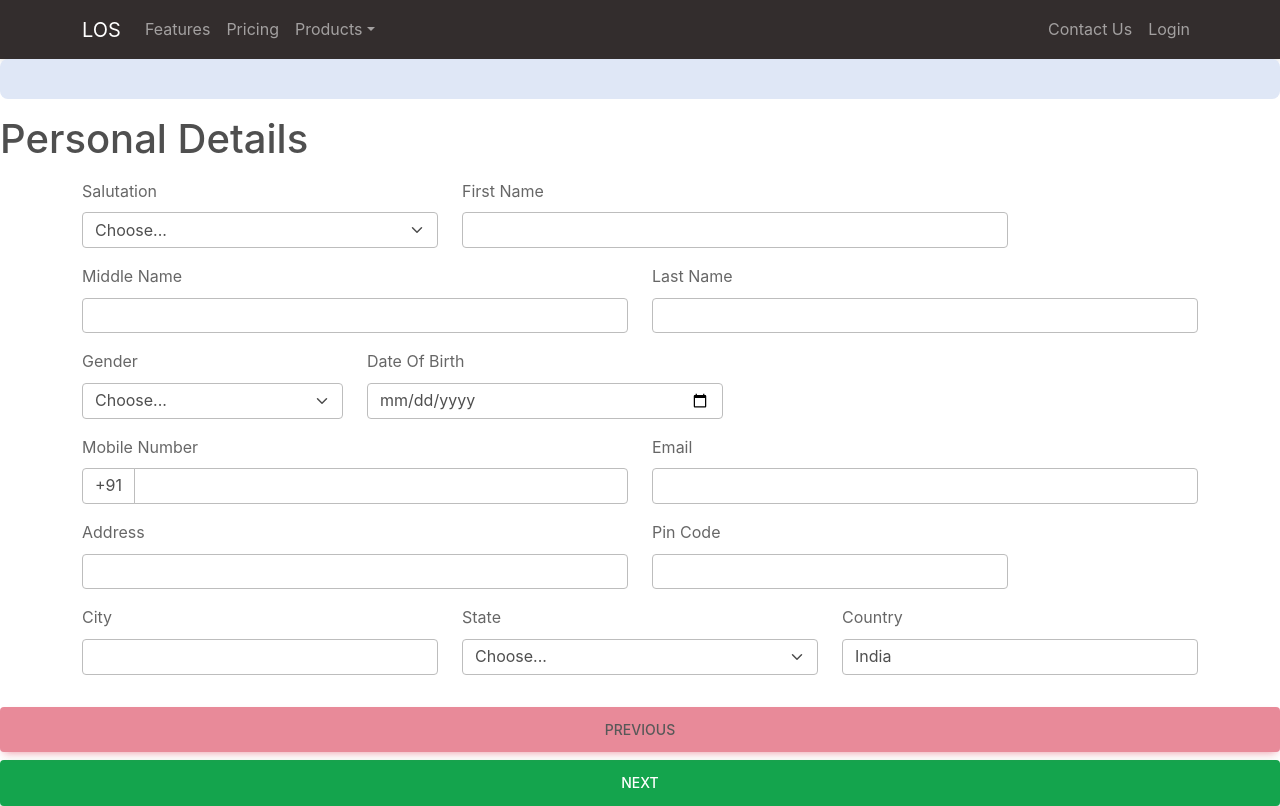
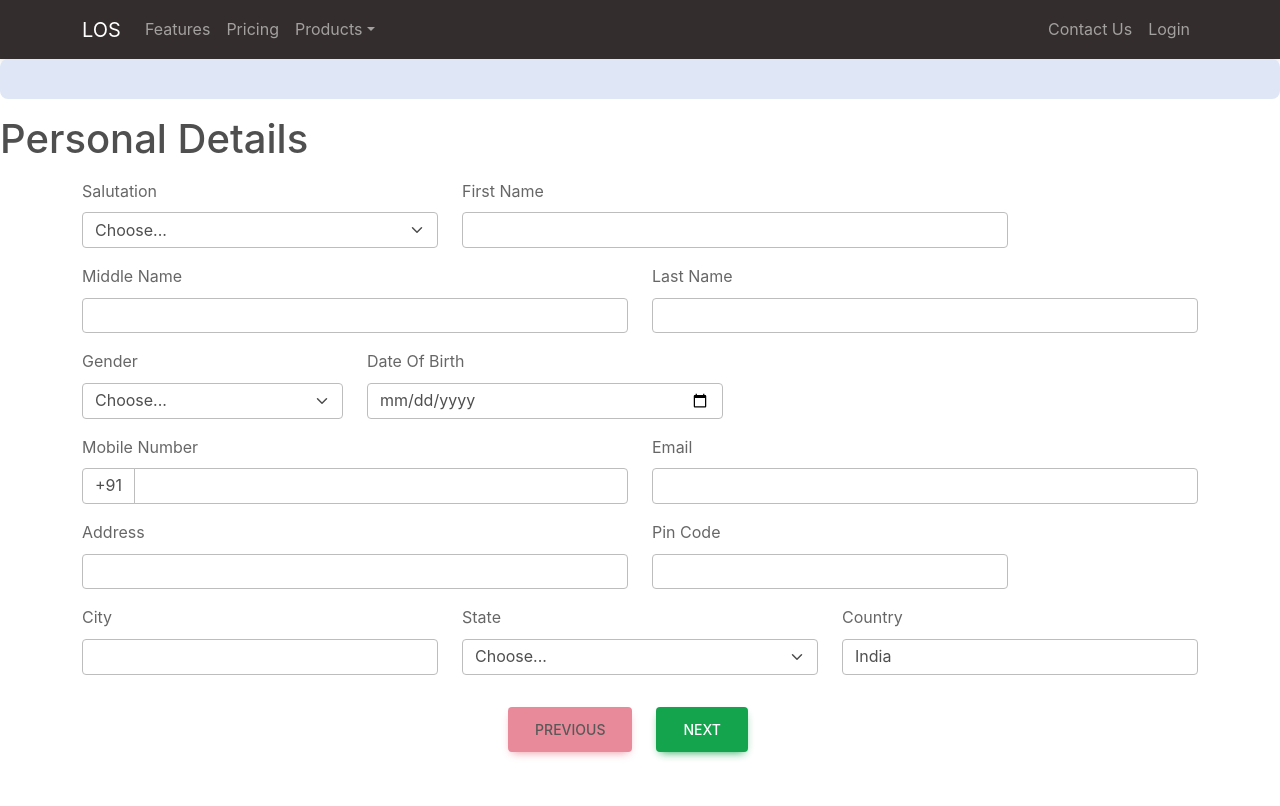
Before and after one commit to aryan-michael/los-final, a React (Create React App) app in the folder lord-save-me/: page /loan/home in a window 1280 px wide. Built offline with nearby package versions, Linux system fonts and the light colour scheme.

Commit message:
Forms.jsx changed

```diff
--- a/lord-save-me/src/pages/Register/Forms.jsx
+++ b/lord-save-me/src/pages/Register/Forms.jsx
@@ -167,11 +167,11 @@ function Forms({ loan_type, country }) {
                     <h1>{FormTitles[page]}</h1>
                 </div>
                 <div className="body">{pageDisplay()}</div>
-                <div className="footer">
+                <div className="footer text-center">
                     <button
                         type="submit"
                         //onClick={submitButton}
-                        className="me-4 btn btn-danger btn-lg btn-block"
+                        className="me-4 btn btn-danger btn-lg"
                         disabled={page === 0}
                         onClick={() => {
                             setPage((currentPage) => currentPage - 1);
@@ -180,7 +180,7 @@ function Forms({ loan_type, country }) {
 
                     <button
                         type="submit"
-                        className="me-4 btn btn-success btn-lg btn-block"
+                        className="me-4 btn btn-success btn-lg"
                         onClick={PrintData}
                     >
                         {page === FormTitles.length - 1 ? "Submit" : "Next"}
```
